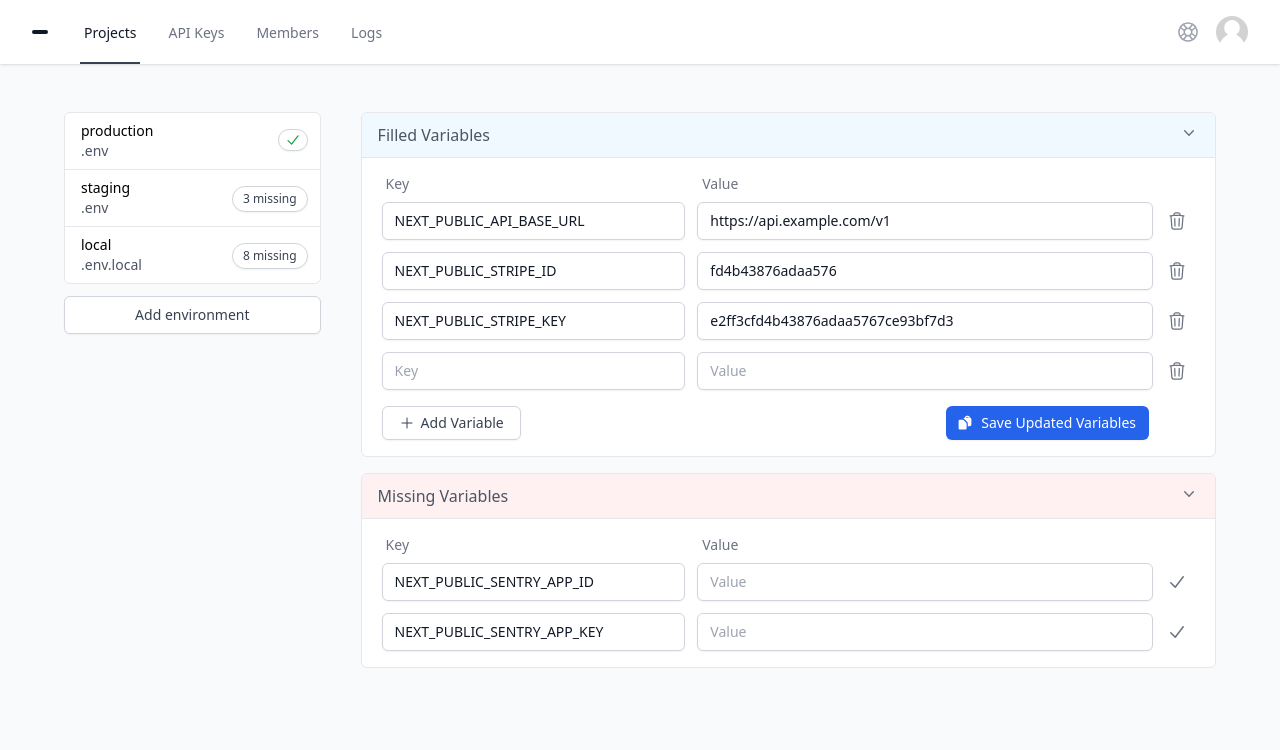
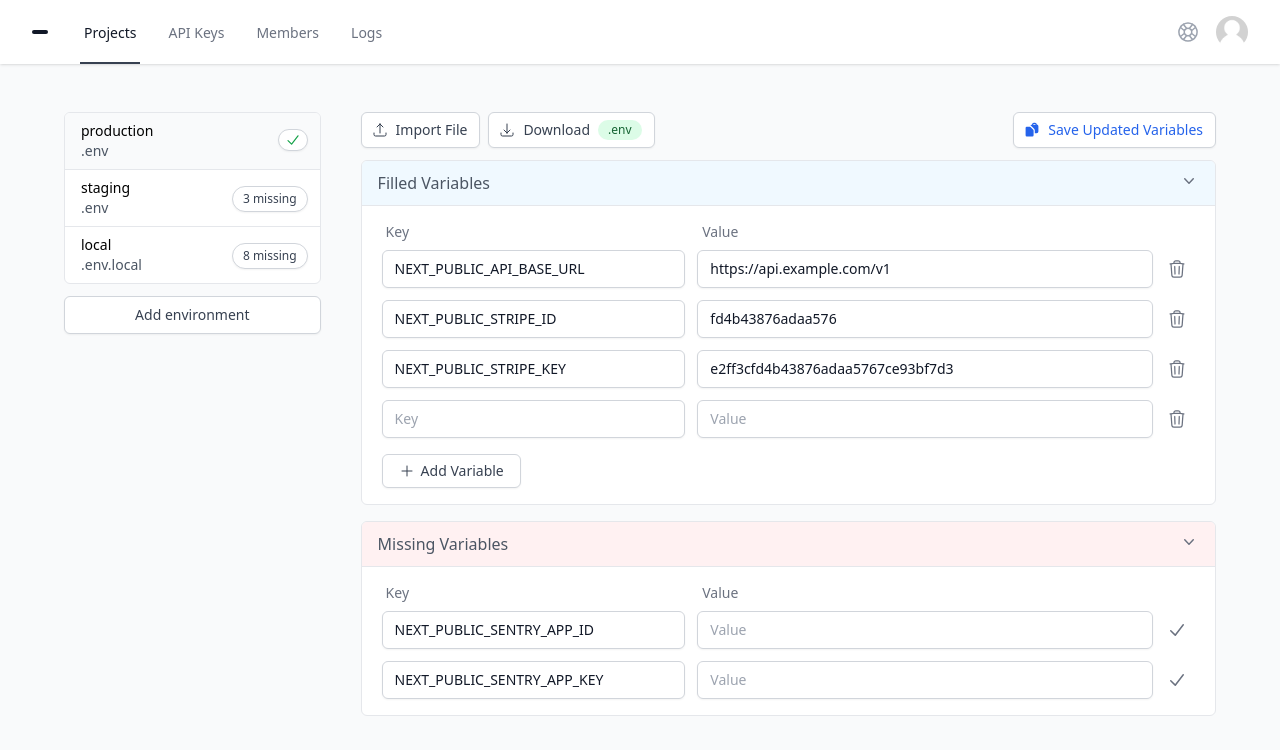
Before and after one commit to orcuntuna/envbook, a Next.js app: page /app/environments/1 in a window 1280 px wide. Shown: the top 750 px of the page. Built offline with nearby package versions, Linux system fonts and the light colour scheme.

Commit message:
update variables editor action buttons

```diff
--- a/src/app/app/environments/[environmentId]/page.tsx
+++ b/src/app/app/environments/[environmentId]/page.tsx
@@ -4,7 +4,12 @@ import { useTranslation } from 'react-i18next'
 import { useModal } from '@/hooks/useModal'
 import AddEnvironmentModal from '@/components/modals/AddEnvironmentModal'
 import { CheckIcon, ChevronUpIcon, ClipboardDocumentIcon } from '@heroicons/react/20/solid'
-import { TrashIcon, PlusIcon } from '@heroicons/react/24/outline'
+import {
+  TrashIcon,
+  PlusIcon,
+  ArrowDownTrayIcon,
+  ArrowUpTrayIcon,
+} from '@heroicons/react/24/outline'
 import { Disclosure } from '@headlessui/react'
 import { useState } from 'react'
 
@@ -67,7 +72,7 @@ export default function EnvironmentPage() {
         <div className="w-3/12">
           <div>
             <div className="rounded-md bg-white border overflow-hidden">
-              <div className="relative border-b pl-4 pr-3 py-2 flex cursor-pointer focus:outline-none hover:bg-gray-50 flex items-center">
+              <div className="bg-gray-50 relative border-b pl-4 pr-3 py-2 flex cursor-pointer focus:outline-none hover:bg-gray-50 flex items-center">
                 <span className="flex flex-col">
                   <span id="privacy-setting-0-label" className="block text-sm font-medium">
                     production
@@ -126,7 +131,30 @@ export default function EnvironmentPage() {
           </div>
         </div>
         <div className="w-10/12">
-          <div className="w-full">
+          <div className="flex items-center">
+            <button
+              type="button"
+              className="mr-2 inline-flex items-center rounded-md border border-gray-300 bg-white px-3 h-9 text-sm font-medium leading-4 text-gray-700 shadow-sm hover:bg-gray-50 focus:outline-none focus:ring-2 focus:ring-gray-800 focus:ring-offset-2">
+              <ArrowUpTrayIcon className="-ml-0.5 mr-2 h-4 w-4" />
+              {t('common.import_file')}
+            </button>
+            <button
+              type="button"
+              className="inline-flex items-center rounded-md border border-gray-300 bg-white px-3 h-9 text-sm font-medium leading-4 text-gray-700 shadow-sm hover:bg-gray-50 focus:outline-none focus:ring-2 focus:ring-gray-800 focus:ring-offset-2">
+              <ArrowDownTrayIcon className="-ml-0.5 mr-2 h-4 w-4" />
+              <span className="mr-2">{t('common.download')}</span>
+              <span className="inline-flex items-center rounded-full bg-green-100 px-2.5 py-0.5 text-xs font-medium text-green-800">
+                .env
+              </span>
+            </button>
+            <button
+              type="button"
+              className="ml-auto inline-flex items-center rounded-md border border-gray-300 bg-white px-3 h-9 text-sm font-medium leading-4 text-blue-600 shadow-sm hover:bg-gray-50 focus:outline-none focus:ring-2 focus:ring-blue-700 focus:ring-offset-2">
+              <ClipboardDocumentIcon className="-ml-0.5 mr-2 h-4 w-4" />
+              {t('common.save_updated_variables')}
+            </button>
+          </div>
+          <div className="w-full mt-3">
             <Disclosure as="div" defaultOpen={true}>
               {({ open }) => (
                 <div className="overflow-hidden bg-white border rounded-md">
@@ -176,7 +204,7 @@ export default function EnvironmentPage() {
                         </div>
                       ))}
                     </div>
-                    <div className="mt-4 flex items-center justify-between">
+                    <div className="mt-4 flex items-center">
                       <button
                         type="button"
                         onClick={addFilledVariable}
@@ -184,14 +212,6 @@ export default function EnvironmentPage() {
                         <PlusIcon className="w-4 h-4 mr-1.5" />
                         {t('common.add_variable')}
                       </button>
-                      <div className="mr-10">
-                        <button
-                          type="button"
-                          className="mr-1.5 inline-flex items-center rounded-md border border-transparent bg-blue-600 px-3 py-2 text-sm font-normal leading-4 text-white shadow-sm hover:bg-blue-700 focus:outline-none focus:ring-2 focus:ring-blue-500 focus:ring-offset-2">
-                          <ClipboardDocumentIcon className="-ml-0.5 mr-2 h-4 w-4" />
-                          {t('common.save_updated_variables')}
-                        </button>
-                      </div>
                     </div>
                   </Disclosure.Panel>
                 </div>
--- a/src/languages/en.json
+++ b/src/languages/en.json
@@ -35,7 +35,9 @@
     "key": "Key",
     "value": "Value",
     "add_variable": "Add Variable",
-    "save_updated_variables": "Save Updated Variables"
+    "save_updated_variables": "Save Updated Variables",
+    "download": "Download",
+    "import_file": "Import File"
   },
   "examples": {
     "my_project": "My Project",
```
